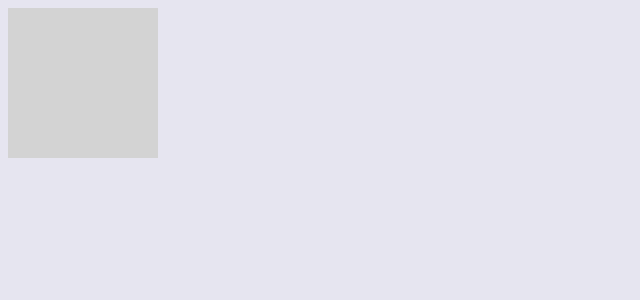
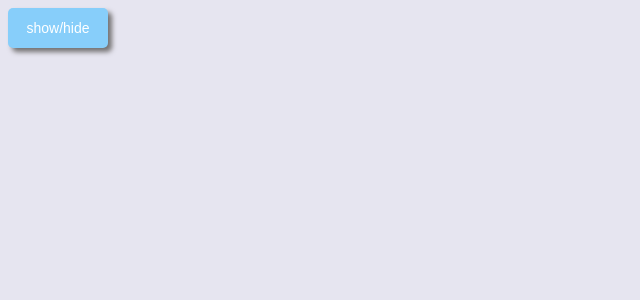
Before and after one commit to zahra-alvandi/react, a React (Vite) app in the folder my-app/: page / in a window 1280 px wide. Shown: the top 300 px of the page, without its empty margins (0-640 px from the left). Built offline with nearby package versions, Linux system fonts and the light colour scheme.

Commit message:
events practice p-2

```diff
--- a/my-app/src/App.css
+++ b/my-app/src/App.css
@@ -44,3 +44,17 @@
 body {
   background-color: rgba(131, 127, 184, 0.2);
 }
+
+.parent li {
+  display: flex;
+  align-items: center;
+  gap: 10px;
+  padding-bottom: 15px;
+}
+
+.btn {
+  width: 100px;
+  font-size: 14px;
+  box-shadow: 4px 4px 5px rgb(116, 114, 114);
+  background-color: lightskyblue;
+}
--- a/my-app/src/App.jsx
+++ b/my-app/src/App.jsx
@@ -115,40 +115,187 @@ import User from './User/user'
 
 // export default LiveInput
 
-class HoverBox extends Component {
+// class HoverBox extends Component {
+//   constructor(props) {
+//     super(props);
+//     this.state = {bg: "lightgray"};
+//     this.hanleEnter = this.hanleEnter.bind(this)
+//     this.handleLeave = this.handleLeave.bind(this)
+//   }
+
+//   hanleEnter () {
+//     this.setState({bg: "skyblue"})
+//   }
+
+//   handleLeave () {
+//     this.setState({bg: "lightgray"})
+//   }
+
+//   render() {
+//     return(
+//       <div
+//         onMouseOver={this.hanleEnter}
+//         onMouseLeave={this.handleLeave}
+//         style={
+//           {
+//             width: 150,
+//             height: 150,
+//             backgroundColor: this.state.bg,
+//             magrin: 20
+//           }
+//         }
+//       >
+
+//       </div>
+//     )
+//   }
+// }
+
+// export default HoverBox
+
+// class SignupForm extends Component {
+//   constructor(props) {
+//     super(props);
+//     this.state = {name: "", email: ""};
+//     this.handleChange = this.handleChange.bind(this);
+//     this.handleClick = this.handleClick.bind(this)
+//   }
+
+//   handleChange(event) {
+//     this.setState({[event.target.name]: event.target.value});
+//   }
+
+//   handleClick(event) {
+//     event.preventDeafult();
+//     alert(`Name: ${this.state.name}\nEmail: ${this.state.email}`);
+//   }
+
+//   render() {
+//     const {name, email } = this.state;
+//     const disabled = !name || !email;
+//     return(
+//       <form action="" onSubmit={this.handleClick} style={{
+//         display: 'flex',
+//         flexDirection: "column",
+//         width: 250,
+//         gap: 10
+//       }}>
+//         <input type="text" placeholder='name' onChange={this.handleChange} />
+//         <input type="email" placeholder='email' onChange={this.handleChange} />
+//         <button type='sumbit' disabled={disabled} style={
+//           {width: 100,
+//             fontSize: 14
+//           }
+//         }>
+//           Submit
+//         </button>
+//       </form>
+//     )
+//   }
+// }
+
+// export default SignupForm
+
+// class todoList extends Component {
+//   constructor(props) {
+//     super(props);
+//     this.state = {
+//       todos: [
+//         "Learn React",
+//         "Learn Js",
+//         "Read a few pages of my book",
+//         "Drink Coffee"
+//       ]
+//     }
+//     this.deletItem = this.deletItem.bind(this);
+//   }
+//   deletItem(index) {
+//     this.setState(prev => ({
+//       todos: prev.todos.filter((_,i) => i !==index)
+//     }))
+//   }
+
+//   render() {
+//     return(
+//       <ul className='parent'>
+//         {this.state.todos.map((item, idx) => (
+//           <li key={idx}>
+//             {item}
+//             <button onClick={() => this.deletItem(idx)} className='btn'>Delete</button>
+//           </li>
+//         ))}
+//       </ul>
+//     )
+//   }
+// }
+
+// export default todoList
+
+// class WelcomeBtn extends Component {
+//   constructor(props) {
+//     super(props);
+//     this.state = {message: ""};
+//     this.handleClick = this.handleClick.bind(this)
+//   }
+
+//   handleClick() {
+//     this.setState({message: "Hi :)"})
+//   }
+
+//   render() {
+//     return(
+//       <div style={{width:150}}>
+//         <button onClick={this.handleClick}>click here</button>
+//         <p>{this.state.message}</p>
+//       </div>
+//     )
+//   }
+// }
+
+// export default WelcomeBtn
+
+// class CharacterCounter extends Component {
+//   constructor(props) {
+//     super(props);
+//     this.state = { count: 0};
+//     this.handleChange = this.handleChange.bind(this)
+//   }
+
+//   handleChange(event) {
+//     this.setState({count: event.target.value.length})
+//   }
+
+//   render() {
+//     return(
+//       <div>
+//         <input onChange={this.handleChange} />
+//         <p>Characters count: {this.state.count}</p>
+//       </div>
+//     )
+//   }
+// }
+
+// export default CharacterCounter
+
+class ToggleText extends Component {
   constructor(props) {
-    super(props);
-    this.state = {bg: "lightgray"};
-    this.hanleEnter = this.hanleEnter.bind(this)
-    this.handleLeave = this.handleLeave.bind(this)
+    super(props)
+    this.state = {show: false};
+    this.handleClick = this.handleClick.bind(this)
   }
 
-  hanleEnter () {
-    this.setState({bg: "skyblue"})
-  }
-
-  handleLeave () {
-    this.setState({bg: "lightgray"})
+  handleClick() {
+    this.setState(prev => ({show: !prev.show}))
   }
 
   render() {
     return(
-      <div
-        onMouseOver={this.hanleEnter}
-        onMouseLeave={this.handleLeave}
-        style={
-          {
-            width: 150,
-            height: 150,
-            backgroundColor: this.state.bg,
-            magrin: 20
-          }
-        }
-      >
-
+      <div>
+        <button className='btn' onClick={this.handleClick}>show/hide</button>
+        {this.state.show && <p>Hello React</p>}
       </div>
     )
   }
 }
 
-export default HoverBox
+export default ToggleText
```
